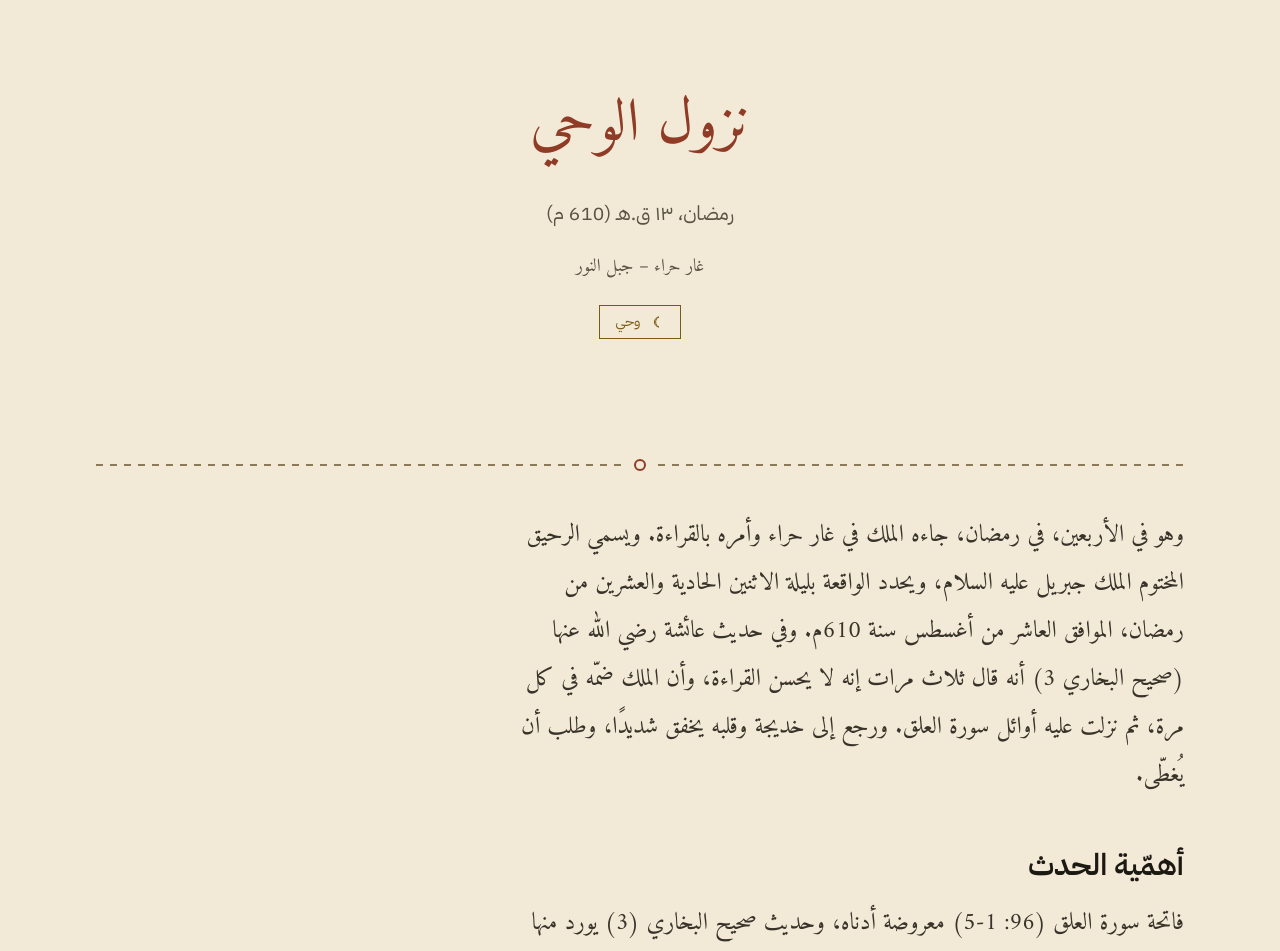
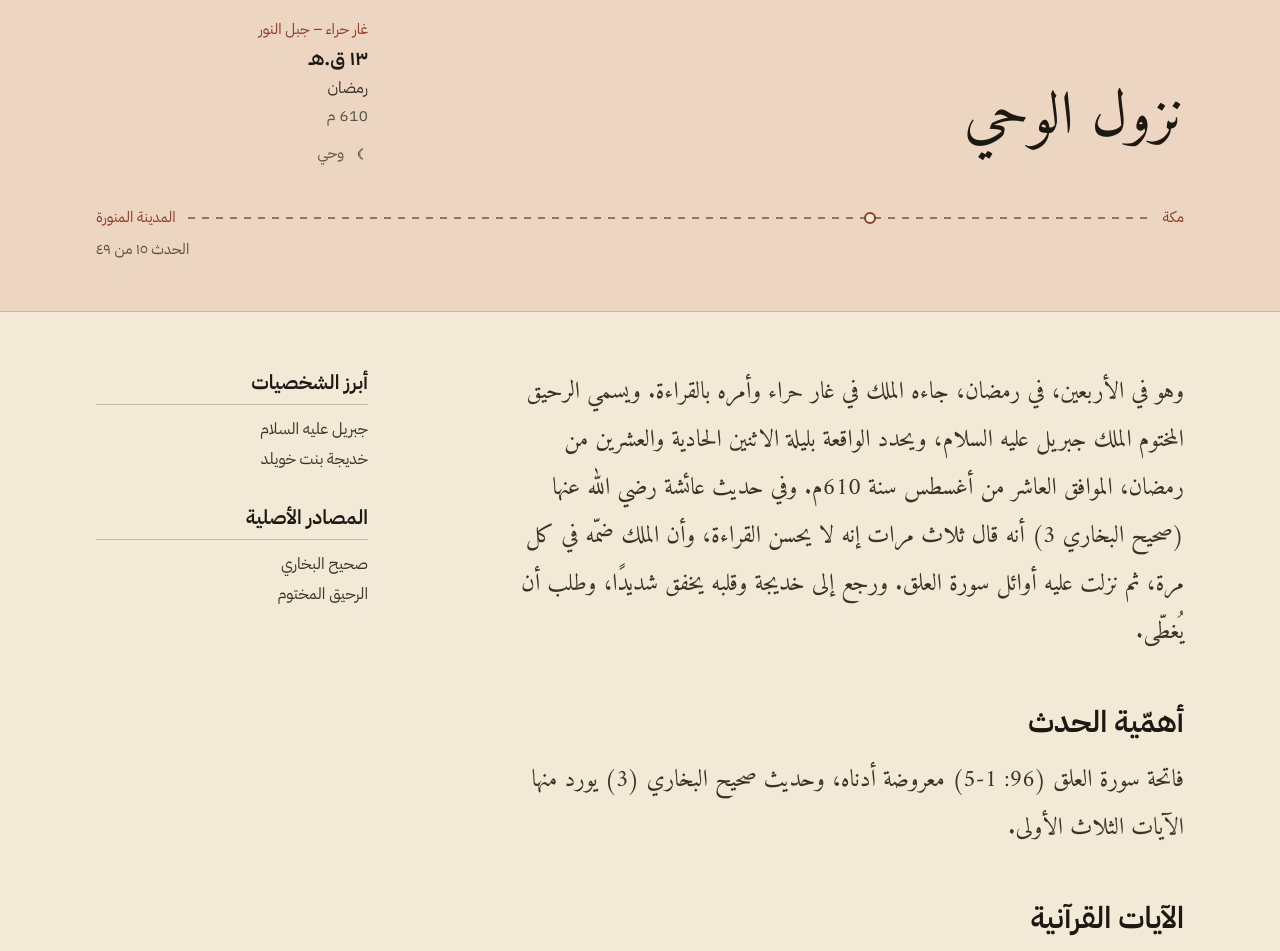
Before and after one commit to Abdalla-Eldoumani/seerah, a Next.js app: page /ar/era/meccan/mec-001 in a window 1280 px wide. Shown: the part 160-1111 px from the top of the page. Built offline with nearby package versions, Linux system fonts and the light colour scheme; no server answers.

Commit message:
put the event title on an era band with its place on the route

```diff
--- a/src/app/[locale]/era/[eraId]/[eventId]/page.tsx
+++ b/src/app/[locale]/era/[eraId]/[eventId]/page.tsx
@@ -6,6 +6,7 @@ import { getTranslations, setRequestLocale } from 'next-intl/server';
 import {
   getAllEras,
   getEventById,
+  getEventPosition,
   getEraMetadata,
   getAdjacentEvents,
   getEventsByEra,
@@ -14,7 +15,7 @@ import { eventPath, generateEventMetadata } from '@/lib/metadata';
 import { BCP47, pageUrl } from '@/lib/seo';
 import { truncate } from '@/lib/utils';
 import { Container } from '@/components/ui/Container';
-import { Divider } from '@/components/ui/Divider';
+import { eraStyle } from '@/lib/era-style';
 import EventHero from '@/components/reading/EventHero';
 import EventSummary from '@/components/reading/EventSummary';
 import EventSignificance from '@/components/reading/EventSignificance';
@@ -73,6 +74,8 @@ export default async function EventPage({
 
   const era = getEraMetadata(eraId as EraId);
   if (!era) notFound();
+  const position = getEventPosition(eventId);
+  if (!position) notFound();
   const { prev, next, prevEra, nextEra } = getAdjacentEvents(eventId);
   const isAr = locale === 'ar';
 
@@ -129,10 +132,12 @@ export default async function EventPage({
   const summaryText = localizedField(event, 'summary', locale);
   const significanceText = localizedField(event, 'significance', locale);
   return (
-    <div className="bg-parchment pb-24">
+    <div className="pb-24" style={eraStyle(era)}>
       <script type="application/ld+json">{articleJson}</script>
       <script type="application/ld+json">{breadcrumbJson}</script>
-      <Container className="pt-6 sm:pt-8 md:pt-12">
+
+      <div className="era-band border-t-[6px] border-t-(--era) border-b border-b-line pb-10 md:pb-12">
+        <Container className="pt-4 md:pt-6">
           <Breadcrumb
             items={[
               { label: tBreadcrumb('home'), href: '/' },
@@ -141,10 +146,13 @@ export default async function EventPage({
             ]}
           />
 
-        <EventHero event={event} />
+          <EventHero event={event} position={position} />
+        </Container>
+      </div>
 
-        <Divider ornament />
-
+      <Container className="pt-10 md:pt-14">
+        <div className="grid gap-12 lg:grid-cols-[minmax(0,1fr)_17rem] lg:gap-16">
+          <div className="min-w-0">
             {/* Resolve the narrative for the active locale. The helper reports
                 which language it actually returned so the component can set dir and
                 font correctly when it falls back to English. */}
@@ -156,11 +164,11 @@ export default async function EventPage({
             />
 
             {event.quranReferences.length > 0 && (
-          <section className="my-8 md:my-12 max-w-prose mx-auto">
-            <h2 className="font-display text-2xl md:text-3xl font-semibold text-ink mb-6">
+              <section className="my-10 max-w-[42rem] md:my-12">
+                <h2 className="mb-2 font-display text-2xl font-bold text-ink md:text-3xl">
                   {tEvent('quranHeading')}
                 </h2>
-            <div className="space-y-6">
+                <div>
                   {event.quranReferences.map((ref, index) => (
                     <QuranVerse key={index} reference={ref} />
                   ))}
@@ -169,23 +177,26 @@ export default async function EventPage({
             )}
 
             {event.hadithReferences.length > 0 && (
-          <section className="my-8 md:my-12 max-w-prose mx-auto">
-            <h2 className="font-display text-2xl md:text-3xl font-semibold text-ink mb-6">
+              <section className="my-10 max-w-[42rem] md:my-12">
+                <h2 className="mb-2 font-display text-2xl font-bold text-ink md:text-3xl">
                   {tEvent('hadithHeading')}
                 </h2>
-            <div className="space-y-6">
+                <div>
                   {event.hadithReferences.map((ref, index) => (
                     <HadithBlock key={index} reference={ref} />
                   ))}
                 </div>
               </section>
             )}
+          </div>
 
+          {/* The people and sources sit beside the account on wide screens and
+              follow it on narrow ones. */}
+          <aside className="space-y-8 lg:sticky lg:top-24 lg:self-start">
             <KeyFigures figures={event.keyFigures} />
-
             <PrimarySources sources={event.primarySources} />
-
-        <Divider />
+          </aside>
+        </div>
 
         <EventNav prev={prevNav} next={nextNav} />
       </Container>
--- a/src/components/reading/EventHero.tsx
+++ b/src/components/reading/EventHero.tsx
@@ -1,33 +1,35 @@
 import { useLocale, useTranslations } from 'next-intl';
 import { localizedField } from '@/lib/localized';
-import { cn } from '@/lib/utils';
-import { getCategoryColor } from '@/config/categories';
 import { CategoryGlyph } from '@/components/icons/CategoryGlyph';
-import { formatEventDate } from '@/lib/dates';
+import RouteLine from '@/components/navigation/RouteLine';
+import { formatEventDateParts, toEasternDigits } from '@/lib/dates';
 import type { Locale } from '@/i18n/routing';
 import type { SeerahEvent } from '@/types/seerah';
 
 interface EventHeroProps {
   event: SeerahEvent;
+  // Where the event falls among all of them, counted from 1.
+  position: { current: number; total: number };
 }
 
-export default function EventHero({ event }: EventHeroProps) {
+export default function EventHero({ event, position }: EventHeroProps) {
   const locale = useLocale() as Locale;
   const t = useTranslations();
   const isAr = locale === 'ar';
   const place = localizedField(event, 'location', locale);
-  const categoryLabel = t(`categories.${event.category}`);
-  const categoryColor = getCategoryColor(event.category);
-  const dateLine = formatEventDate(event, locale);
+  const date = formatEventDateParts(event, locale);
+  const digits = (n: number) => (isAr ? toEasternDigits(String(n)) : String(n));
 
   return (
-    <header className="text-center py-12 md:py-16 lg:py-20 space-y-6">
+    <header className="pt-8 md:pt-10">
+      <div className="grid gap-8 lg:grid-cols-[minmax(0,1fr)_17rem] lg:items-end lg:gap-14">
+        <div className="space-y-3">
           {/* On Arabic the Arabic title is the only h1, so every page has one. */}
           {isAr ? (
             <h1
               dir="rtl"
               lang="ar"
-          className="font-arabic text-gold-dark leading-relaxed text-4xl md:text-5xl lg:text-6xl"
+              className="font-arabic text-5xl leading-relaxed text-ink md:text-6xl"
             >
               {event.titleArabic}
             </h1>
@@ -36,38 +38,47 @@ export default function EventHero({ event }: EventHeroProps) {
               <p
                 dir="rtl"
                 lang="ar"
-            className="font-arabic text-gold-dark leading-relaxed text-3xl md:text-4xl lg:text-5xl"
+                className="w-fit font-arabic text-3xl leading-relaxed text-ink-light md:text-4xl"
               >
                 {event.titleArabic}
               </p>
-          <h1 className="font-display text-4xl md:text-5xl lg:text-6xl font-semibold text-ink leading-tight text-balance">
+              <h1 className="font-display text-4xl font-bold leading-tight text-balance text-ink md:text-6xl">
                 {localizedField(event, 'title', locale).text}
               </h1>
             </>
           )}
+        </div>
 
-      <p className="text-lg md:text-xl text-ink-soft font-body mx-auto">
-        {dateLine}
-      </p>
-
-      <p className="text-base md:text-lg text-ink-soft font-body mx-auto">
-        <span
+        <div className="space-y-1">
+          {event.location && (
+            <p
+              className="place-label"
               dir={place.lang === 'ar' ? 'rtl' : 'ltr'}
               lang={place.lang}
-          className={place.lang === 'ar' ? 'font-arabic' : undefined}
             >
               {place.text}
-        </span>
             </p>
+          )}
+          <p className="font-display text-xl font-bold text-ink">{date.hijriYear}</p>
+          {date.month && <p className="text-base text-ink-light">{date.month}</p>}
+          {date.gregorian && <p className="text-base text-ink-soft">{date.gregorian}</p>}
+          <p className="flex items-center gap-2 pt-2 text-[0.9375rem] text-ink-soft">
+            <CategoryGlyph category={event.category} className="size-4 shrink-0" />
+            {t(`categories.${event.category}`)}
+          </p>
+        </div>
+      </div>
 
-      <div className="flex justify-center">
-        <span
-          className="inline-flex items-center gap-2 border px-4 py-1.5 text-sm font-medium tracking-wide"
-          style={{ color: categoryColor, borderColor: categoryColor }}
-        >
-          <CategoryGlyph category={event.category} className="w-4 h-4" />
-          {categoryLabel}
-        </span>
+      <div className="mt-10">
+        <RouteLine
+          marks={[{ at: (position.current - 1) / (position.total - 1), color: 'var(--era)' }]}
+        />
+        <p className="mt-2 text-end text-[0.9375rem] text-ink-soft">
+          {t('event.position', {
+            current: digits(position.current),
+            total: digits(position.total),
+          })}
+        </p>
       </div>
     </header>
   );
```
Lines whose indentation alone changed are shown as unchanged.
